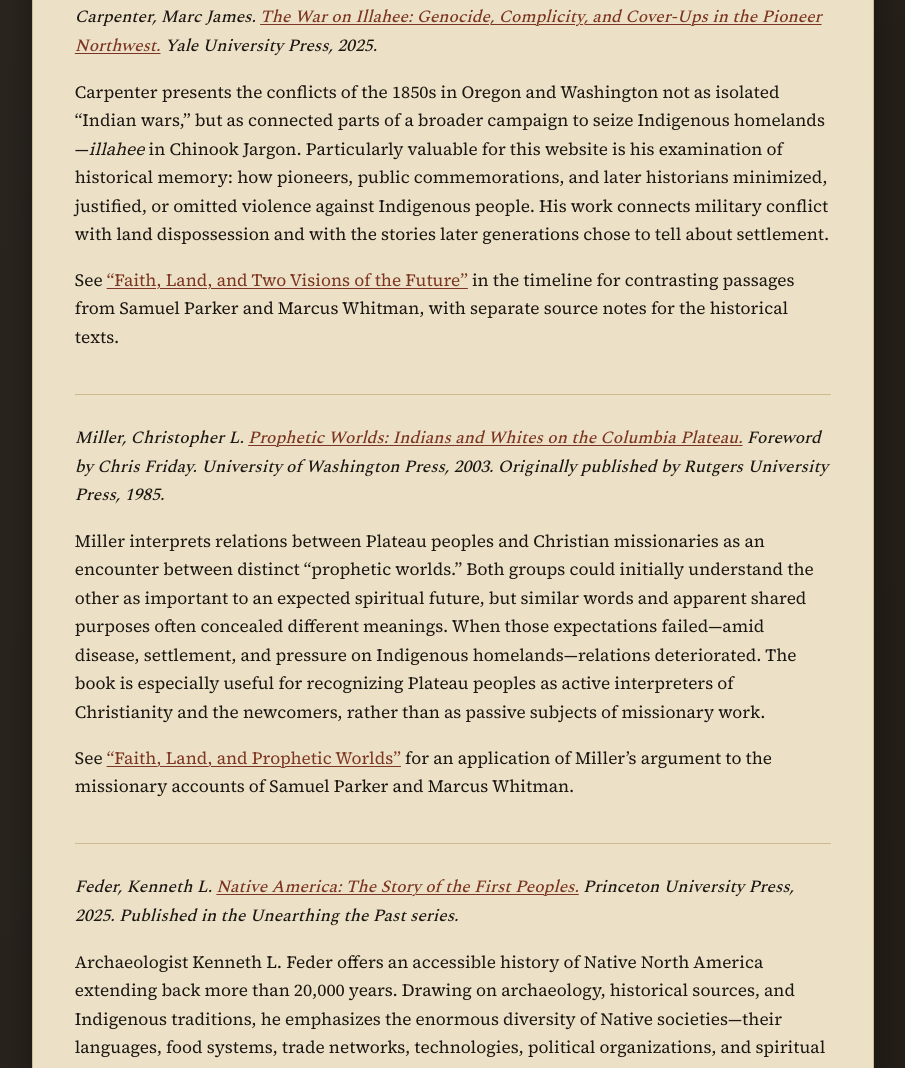
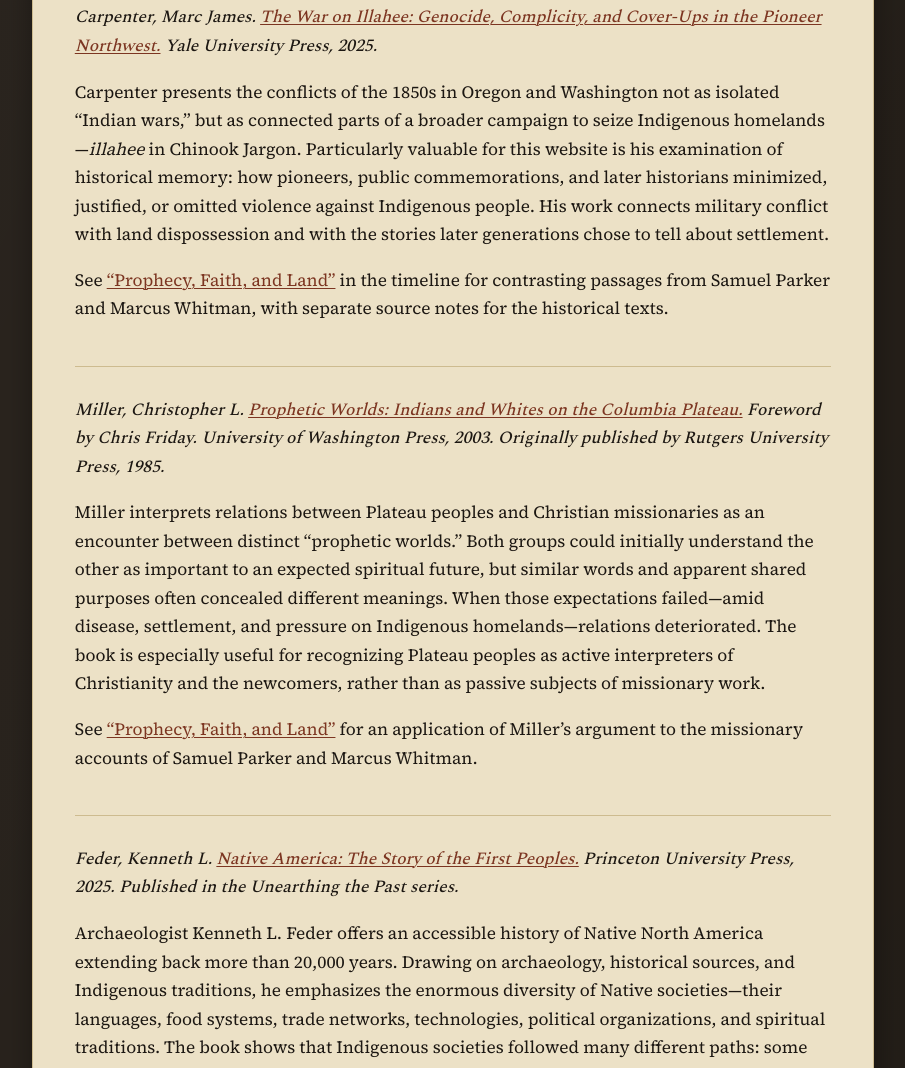
Before and after one commit to rncarlberg/washington-indigenous-wars, a plain HTML site: page bibliography.html in a window 1280 px wide. Shown: the part 1129-2197 px from the top of the page, without its empty margins (187-1092 px from the left). Drawn offline with nearby package versions, Linux system fonts and the light colour scheme.

Commit message:
Update links to Prophecy, Faith, and Land

```diff
--- a/bibliography.html
+++ b/bibliography.html
@@ -68,13 +68,13 @@
 <div class="biblio-entry" id="carpenter-illahee">
   <p class="citation">Carpenter, Marc James. <a href="https://yalebooks.yale.edu/book/9780300275735/the-war-on-illahee/"><em>The War on Illahee: Genocide, Complicity, and Cover-Ups in the Pioneer Northwest.</em></a> Yale University Press, 2025.</p>
   <p>Carpenter presents the conflicts of the 1850s in Oregon and Washington not as isolated &ldquo;Indian wars,&rdquo; but as connected parts of a broader campaign to seize Indigenous homelands&mdash;<em>illahee</em> in Chinook Jargon. Particularly valuable for this website is his examination of historical memory: how pioneers, public commemorations, and later historians minimized, justified, or omitted violence against Indigenous people. His work connects military conflict with land dispossession and with the stories later generations chose to tell about settlement.</p>
-  <p>See <a href="time-line.html#faith-land-and-the-future">“Faith, Land, and Two Visions of the Future”</a> in the timeline for contrasting passages from Samuel Parker and Marcus Whitman, with separate source notes for the historical texts.</p>
+  <p>See <a href="time-line.html#faith-land-and-the-future">“Prophecy, Faith, and Land”</a> in the timeline for contrasting passages from Samuel Parker and Marcus Whitman, with separate source notes for the historical texts.</p>
 </div>
 
 <div class="biblio-entry" id="miller-prophetic-worlds">
   <p class="citation">Miller, Christopher L. <a href="https://uwapress.uw.edu/book/9780295983028/prophetic-worlds/"><em>Prophetic Worlds: Indians and Whites on the Columbia Plateau.</em></a> Foreword by Chris Friday. University of Washington Press, 2003. Originally published by Rutgers University Press, 1985.</p>
   <p>Miller interprets relations between Plateau peoples and Christian missionaries as an encounter between distinct &ldquo;prophetic worlds.&rdquo; Both groups could initially understand the other as important to an expected spiritual future, but similar words and apparent shared purposes often concealed different meanings. When those expectations failed&mdash;amid disease, settlement, and pressure on Indigenous homelands&mdash;relations deteriorated. The book is especially useful for recognizing Plateau peoples as active interpreters of Christianity and the newcomers, rather than as passive subjects of missionary work.</p>
-  <p>See <a href="faith-land.html">“Faith, Land, and Prophetic Worlds”</a> for an application of Miller&rsquo;s argument to the missionary accounts of Samuel Parker and Marcus Whitman.</p>
+  <p>See <a href="faith-land.html">“Prophecy, Faith, and Land”</a> for an application of Miller&rsquo;s argument to the missionary accounts of Samuel Parker and Marcus Whitman.</p>
 </div>
 
 <div class="biblio-entry" id="feder-native-america">
```
